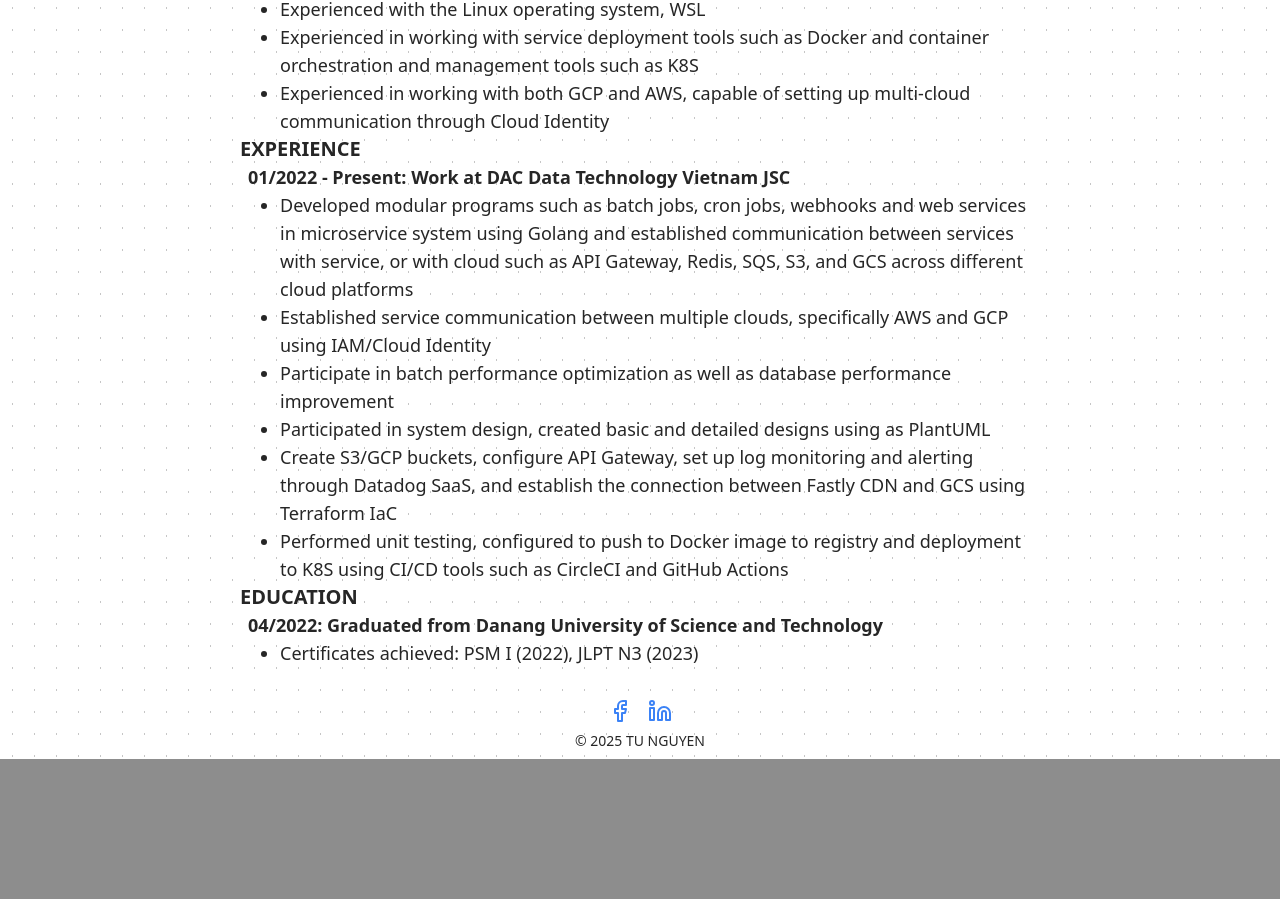
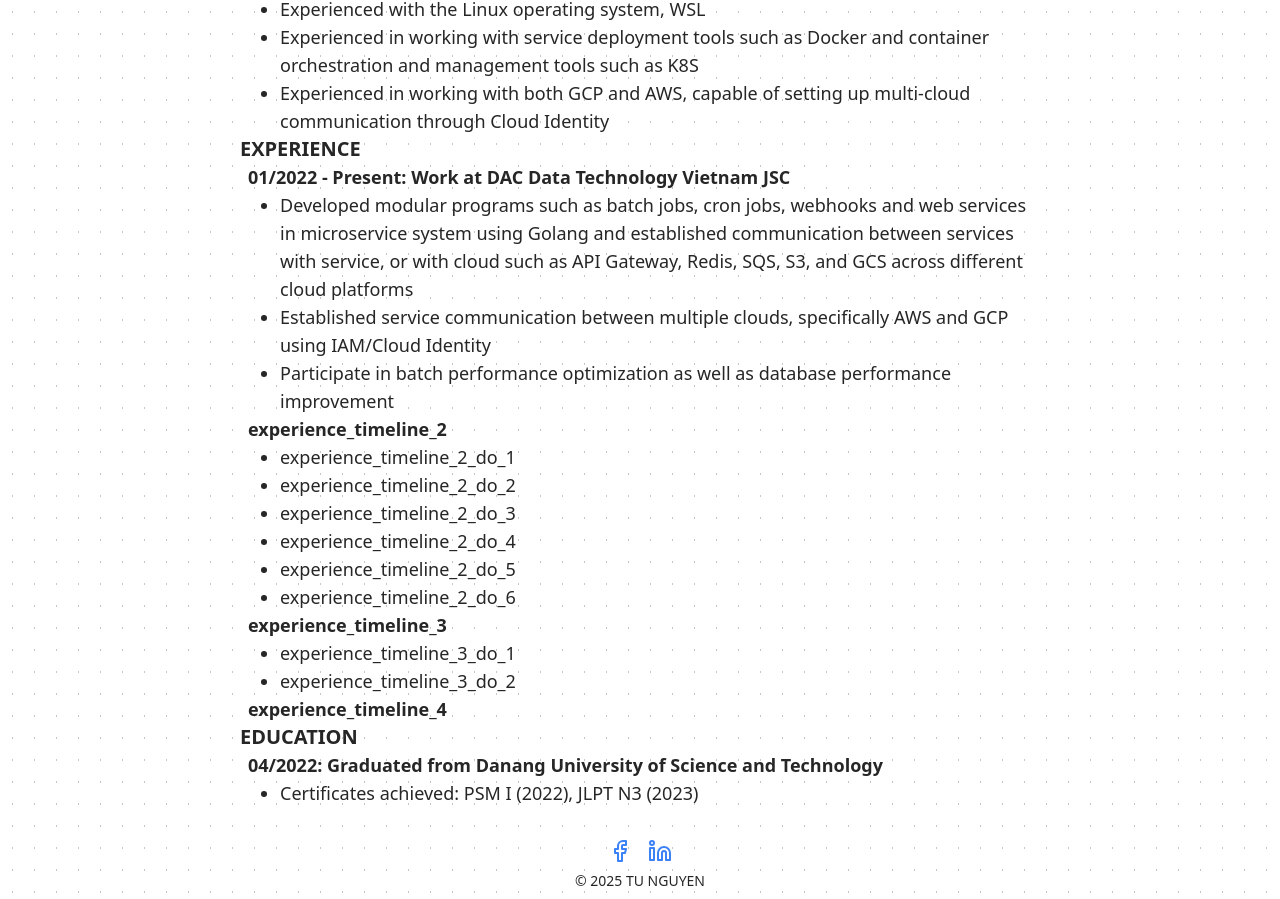
Before and after one commit to vantu2801se/vantu2801se.github.io, a Next.js app: page /en in a window 1280 px wide. Shown: the part 632-1531 px from the top of the page. Before the commit the page ends 1391 px from the top, so only its background shows below. Built offline with nearby package versions, Linux system fonts and the light colour scheme.

Commit message:
chore: update cv (vi)

```diff
--- a/src/components/se-experience.tsx
+++ b/src/components/se-experience.tsx
@@ -3,16 +3,35 @@ import useTranslate from "@/hooks/useTranslate";
 
 export default function SoftwareExperience(){
     const {t} = useTranslate();
-    const keys = [t("experience_timeline_1_do_1"),t("experience_timeline_1_do_2"),t("experience_timeline_1_do_3"), t("experience_timeline_1_do_4"), t("experience_timeline_1_do_5"), t("experience_timeline_1_do_6")];
+    const keys1 = [t("experience_timeline_1_do_1"),t("experience_timeline_1_do_2"),t("experience_timeline_1_do_3")];
+    const keys2 = [t("experience_timeline_2_do_1"),t("experience_timeline_2_do_2"),t("experience_timeline_2_do_3"),t("experience_timeline_2_do_4"),t("experience_timeline_2_do_5"),t("experience_timeline_2_do_6")];
+    const keys3 = [t("experience_timeline_3_do_1"),t("experience_timeline_3_do_2")];
 
-    return <div className="flex flex-col select-text">
+    return <div className="flex flex-col select-text w-[800px]">
         <h3 className="text-xl font-bold text-left">{t("experience_title")}</h3>
         <h4 className="text-lg font-bold text-left pl-2">{t("experience_timeline_1")}</h4>
 
-        <ul className="list-disc pl-10 break-words w-[800px]">
-            {keys.map((item, index) => (
+        <ul className="list-disc pl-10 break-words w-[max-w-full]">
+            {keys1.map((item, index) => (
                 <li key={index} className="text-lg">{item}</li>
         ))}
         </ul>
+
+        <h4 className="text-lg font-bold text-left pl-2">{t("experience_timeline_2")}</h4>
+        <ul className="list-disc pl-10 break-words w-[max-w-full]">
+            {keys2.map((item, index) => (
+                <li key={index} className="text-lg">{item}</li>
+        ))}
+        </ul>
+
+        <h4 className="text-lg font-bold text-left pl-2">{t("experience_timeline_3")}</h4>
+        <ul className="list-disc pl-10 break-words w-[max-w-full]">
+            {keys3.map((item, index) => (
+                <li key={index} className="text-lg">{item}</li>
+        ))}
+        </ul>
+
+        <h4 className="text-lg font-bold text-left pl-2">{t("experience_timeline_4")}</h4>
+
     </div>
 }
--- a/src/locales/vi.ts
+++ b/src/locales/vi.ts
@@ -4,26 +4,37 @@ const VIETNAMESE = {
     "download_file_name": "tu-nguyen-vi.pdf",
     "born":"28-01-1998",
 
-    "introduction_header_name": "NGUYỄN VĂN TỰ",
+    "introduction_header_name": "TỰ NGUYỄN",
     "introduction_header_role_title":"Lập trình viên Backend | Kỹ sư phần mềm",
-    "introduction_contact_address": "Liên Chiểu, TP Đà Nẵng",
-    "introduction_description": "Tôi là một lập trình viên web backend tự chủ bản thân, tập trung vào bussiness, có tư duy học hỏi và luôn sẵn sàng cho các thử thách mới. Có hơn 3 năm kinh nghiệm trong việc thiết kế và phát triển hệ thống microservice backend bằng Golang. Ngoài ra, cũng tham gia nghiên cứu và xây dựng infrastructure trong quá trình phát triển phần mềm.",
+    "introduction_contact_address": "Cầu giấy, Hà Nội",
+    "introduction_description": "Tôi là một lập trình viên web backend tự chủ động trong công việc và quan tâm đến bussiness của dự án. Có tư duy học hỏi công nghệ mới và luôn sẵn sàng cho các thử thách. Đã có hơn 3.5+ năm kinh nghiệm trong việc thiết kế và phát triển hệ thống microservice backend sử dụng Golang. Ngoài ra, cũng tham gia nghiên cứu và xây dựng infrastructure trong quá trình phát triển phần mềm.",
 
     "key_capabilities_title": "KỸ NĂNG CHÍNH",
     "key_capabilities_content_1": "Thành thạo Golang, có thể implement các service tính đồng thời cao và hiệu suất cao",
-    "key_capabilities_content_2": "Thành thạo Terraform, có kinh nghiệm xây dựng infrastructure cho dự án kết hợp CI/CD tool như Github Action hoặc CircleCI",
-    "key_capabilities_content_3": "Có kinh nghiệm làm việc với hệ điều hành Linux, WSL",
-    "key_capabilities_content_4":"Có kinh nghiệm làm việc với Docker và công cụ điều phối & quản lý container K8S",
-    "key_capabilities_content_5":"Có kinh nghiệm làm việc với GCP và AWS, có khả năng thiết lập giao tiếp qua multi-clould thông qua Cloud Identity",
+    "key_capabilities_content_2": "Có kinh nghiệm với các services: Redis, SQS/(GCP)Pubsub, GCS/S3/Minio, MongoDB, Kafka",
+    "key_capabilities_content_3": "Thành thạo Terraform, có kinh nghiệm xây dựng infrastructure cho dự án kết hợp CI/CD tool như Github Action/CircleCI/Gitlab CI",
+    "key_capabilities_content_4": "Có kinh nghiệm làm việc với hệ điều hành Linux, WSL, các giao thức Restful, GRPC, WebSocket",
+    "key_capabilities_content_5": "Có kinh nghiệm làm việc với Docker và công cụ điều phối & quản lý container K8S",
+    "key_capabilities_content_6": "Có kinh nghiệm làm việc với GCP và AWS, có khả năng thiết lập giao tiếp qua multi-clould thông qua Cloud Identity",
 
     "experience_title": "KINH NGHIỆM",
-    "experience_timeline_1": "Từ tháng 1/2022 - Đến nay: Làm việc tại công ty DAC Data Technology Vietnam JSC",
-    "experience_timeline_1_do_1": "Phát triển các mô đun chương trình như batch job, cron job, webhook và web service trong hệ thống microservice sử dụng Golang, đồng thời thiết lập giao tiếp giữa các service với nhau hoặc kết nối đến các dịch vụ Cloud khác nhau bao gồm API Gateway, Redis, SQS, S3 và GCS",
-    "experience_timeline_1_do_2": "Thiết lập giao tiếp giữa các dịch vụ trên multi-Clound, cụ thể là AWS và GCP, bằng cách sử dụng IAM/Cloud Identity",
-    "experience_timeline_1_do_3": "Tham gia tối ưu hóa hiệu suất batch và cải thiện hiệu suất cơ sở dữ liệu",
-    "experience_timeline_1_do_4": "Tham gia thiết kế hệ thống, tạo thiết kế cơ bản và chi tiết bằng PlantUML.",
-    "experience_timeline_1_do_5": "Tạo bucket trên S3/GCP, cấu hình API Gateway, thiết lập giám sát log và cảnh báo qua Datadog SaaS, đồng thời thiết lập kết nối giữa Fastly CDN và GCS đều bằng Terraform IaC.",
-    "experience_timeline_1_do_6": "Thực hiện kiểm thử đơn vị, cấu hình để đẩy Docker image đẩy lên registry và triển khai lên K8S thông qua các công cụ CI/CD như CircleCI và GitHub Actions.",
+    "experience_timeline_1": "Từ tháng 5/2025 - Đến nay: Làm việc tại công ty TNHH IDO - Biglead (domain: CRM, ominichat, teamsize: 2 Frontend, 3 Backend) với vai trò backend engineer",
+    "experience_timeline_1_do_1": "Phát triển module kết nối/gửi/nhận/tin nhắn với nền tảng Whatsapp (websocket server, whatsmeow) ",
+    "experience_timeline_1_do_2": "Phát triển module hỗ trợ phân quyền RBAC/ABAC dành cho multiple tenant (casbin)",
+    "experience_timeline_1_do_3": "Sử dụng Lua viết Kong plugin hỗ trợ phân quyền",
+    "experience_timeline_2": "Từ tháng 1/2022 - tháng 4/2025: Làm việc tại công ty DAC Data Technology Vietnam JSC (domain: messenger service, teamsize: 6 Frontend, 4 Backend, 5 QC) với vai trò backend engineer",
+    "experience_timeline_2_do_1": "Phát triển các mô đun chương trình như batch job, cron job, webhook và web service trong hệ thống microservice sử dụng Golang, đồng thời thiết lập giao tiếp giữa các service với nhau hoặc kết nối đến các dịch vụ Cloud khác nhau bao gồm API Gateway, Redis, SQS, S3 và GCS",
+    "experience_timeline_2_do_2": "Thiết lập giao tiếp giữa các dịch vụ trên multi-Clound, cụ thể là AWS và GCP, bằng cách sử dụng IAM/Cloud Identity",
+    "experience_timeline_2_do_3": "Tham gia tối ưu hóa hiệu suất batch và cải thiện hiệu suất cơ sở dữ liệu",
+    "experience_timeline_2_do_4": "Tham gia thiết kế hệ thống, tạo thiết kế cơ bản và chi tiết bằng PlantUML.",
+    "experience_timeline_2_do_5": "Tạo bucket trên S3/GCP, cấu hình API Gateway, thiết lập giám sát log và cảnh báo qua Datadog SaaS, đồng thời thiết lập kết nối giữa Fastly CDN và GCS đều bằng Terraform IaC.",
+    "experience_timeline_2_do_6": "Thực hiện kiểm thử đơn vị (unit test), cấu hình để đẩy Docker image đẩy lên registry và triển khai lên K8S thông qua các công cụ CI/CD như CircleCI và GitHub Actions.",
+
+    "experience_timeline_3": "Từ 4/2024 - tháng 12/2024 Tham gia dự án start up UCtalent - Giải Nhất tại Cuộc thi Khởi nghiệp đổi mới sáng tạo SURF 2024 ở Đà Nẵng - với vai trò Backend engineer",
+    "experience_timeline_3_do_1": "Phát triển tính năng UPP referral bằng Golang deploy lên serverless: lambda",
+    "experience_timeline_3_do_2": "Phát triển tính năng post jobs và bổ sung các API còn thiếu khác sử dụng Ruby on Rails",
+
+    "experience_timeline_4": "Từ tháng 8/2021 đến tháng 12/2021: Thực tập và thử việc tại công ty DAC Data Technology VietNam JSC",
 
     "education_title": "EDUCATION",
     "education_timeline_1": "04/2022: Tốt nghiệp Đại học Bách Khoa Đà Nẵng",
```
